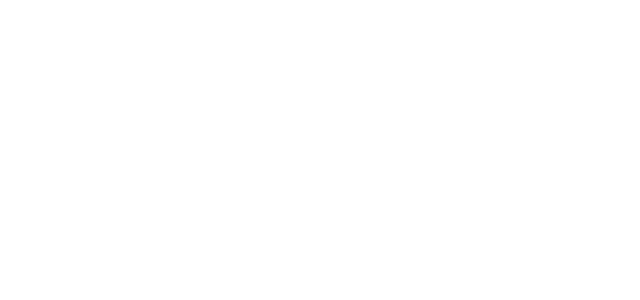
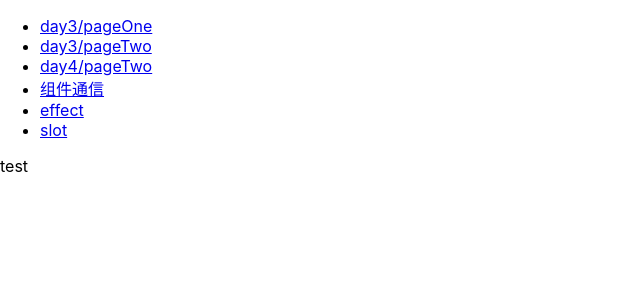
Before and after one commit to zhaoyuanmeng/react-demo, a React (Vite) app: page /slot in a window 1280 px wide. Before the commit this address had no page. Shown: the top 300 px of the page, without its empty margins (0-640 px from the left). Built offline with nearby package versions, Linux system fonts and the light colour scheme.

Commit message:
feat: add slot example

```diff
--- a/src/main/main.tsx
+++ b/src/main/main.tsx
@@ -19,6 +19,9 @@
           <li>
             <Link to="/effect">effect</Link>
           </li>
+          <li>
+            <Link to="/slot">slot</Link>
+          </li>
         </ul>
       </nav>
       {/* 指定路由组件呈现的位置  其实就是router-view*/}
--- a/src/route/router.tsx
+++ b/src/route/router.tsx
@@ -7,6 +7,7 @@
 
 import Communicate from "@/communicate/props";
 import Effect from "@/hooks/useEffect";
+import Slot from "@/slot/slot";
 
 const GetRoutes = () => {
   const routes = useRoutes([
@@ -34,6 +35,10 @@
           path: "effect",
           element: <Effect></Effect>,
         },
+        {
+          path: "slot",
+          element: <Slot></Slot>,
+        },
       ],
     },
   ]);
--- /dev/null
+++ b/src/slot/slot.tsx
@@ -0,0 +1,5 @@
+function Slot() {
+  return <div>test</div>;
+}
+
+export default Slot;
```
